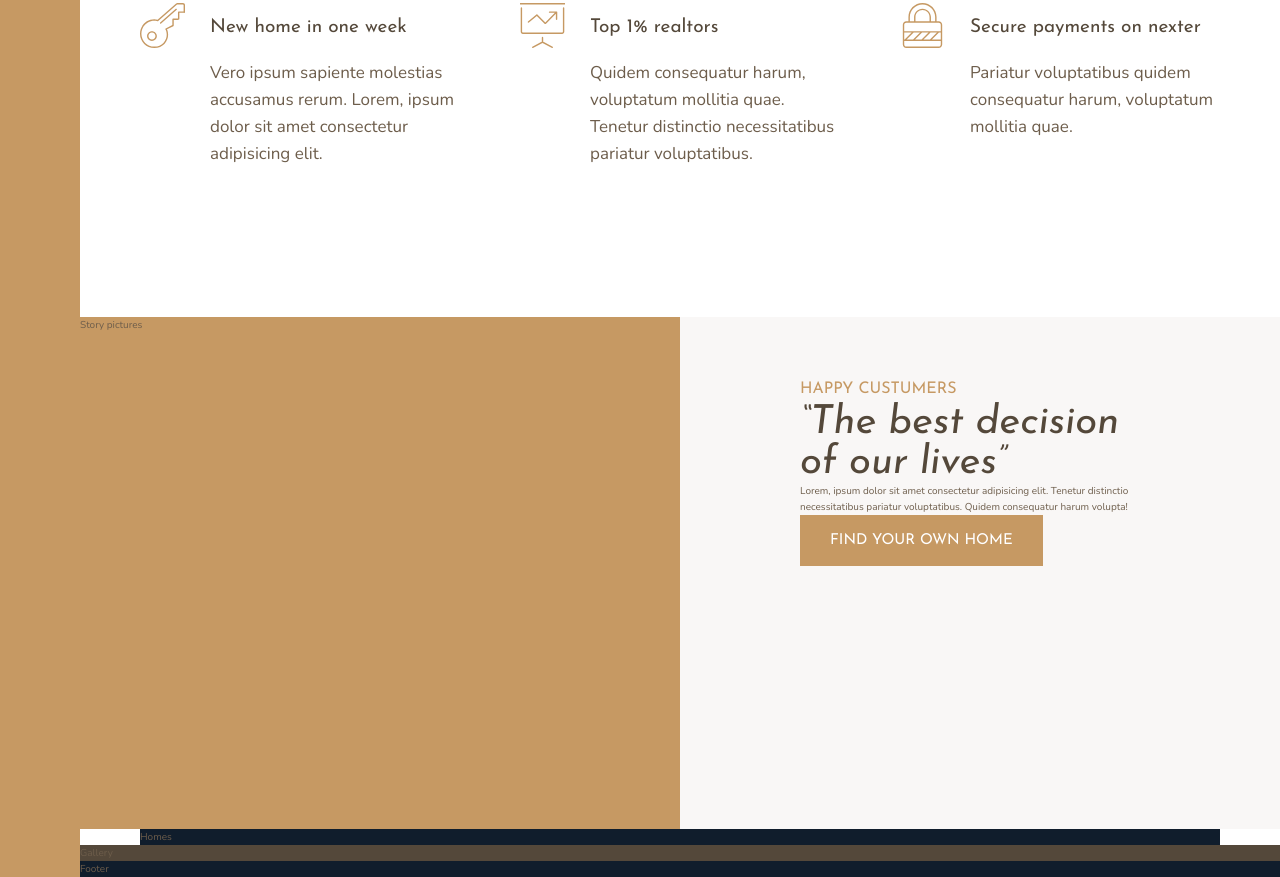
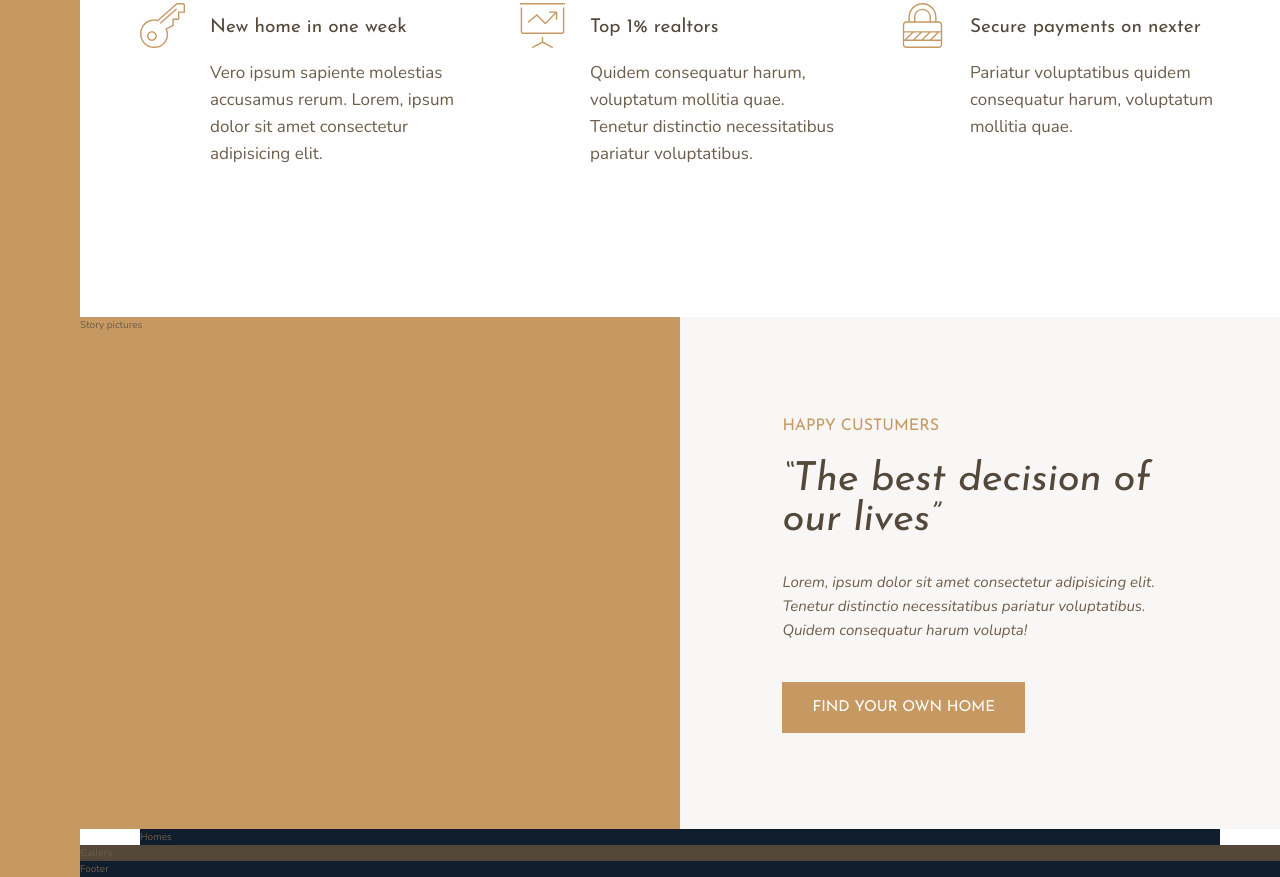
Before and after one commit to jchernandez87/nexter, a website: page index.html in a window 1280 px wide. Shown: the part 991-1868 px from the top of the page. Drawn offline with nearby package versions, Linux system fonts and the light colour scheme.

Commit message:
Add story content styles

```diff
--- a/index.html
+++ b/index.html
@@ -85,8 +85,8 @@
         <div class="story__pictures">Story pictures</div>
 
         <div class="story__content">
-            <h3 class="heading-3">Happy Custumers</h3>
-            <h2 class="heading-2 heading-2--dark">&ldquo;The best decision of our lives&rdquo;</h2>
+            <h3 class="heading-3 mb-sm">Happy Custumers</h3>
+            <h2 class="heading-2 heading-2--dark mb-md">&ldquo;The best decision of our lives&rdquo;</h2>
             <p class="story__text">
                 Lorem, ipsum dolor sit amet consectetur adipisicing elit. Tenetur distinctio necessitatibus
                 pariatur voluptatibus. Quidem consequatur harum volupta!
--- a/sass/_story.scss
+++ b/sass/_story.scss
@@ -7,6 +7,16 @@
     &__content {
         background-color: $color-grey-light-1;
         grid-column: col-start 5 / full-end;
-        padding: 6rem 12rem;
+        padding: 6rem 8vw;
+        display: flex;
+        flex-direction: column;
+        justify-content: center;
+        align-items: flex-start;
+    }
+
+    &__text {
+        font-size: 1.5rem;
+        font-style: italic;
+        margin-bottom: 4rem;
     }
 }
--- a/sass/_typography.scss
+++ b/sass/_typography.scss
@@ -55,3 +55,19 @@
         background-color: $color-primary-dark;
     }
 }
+
+.mb-sm {
+    margin-bottom: 2rem;
+}
+
+.mb-md {
+    margin-bottom: 3rem;
+}
+
+.mb-lg {
+    margin-bottom: 4rem;
+}
+
+.mb-hg {
+    margin-bottom: 8rem;
+}
```
Also changed, not shown: css/style.css.
